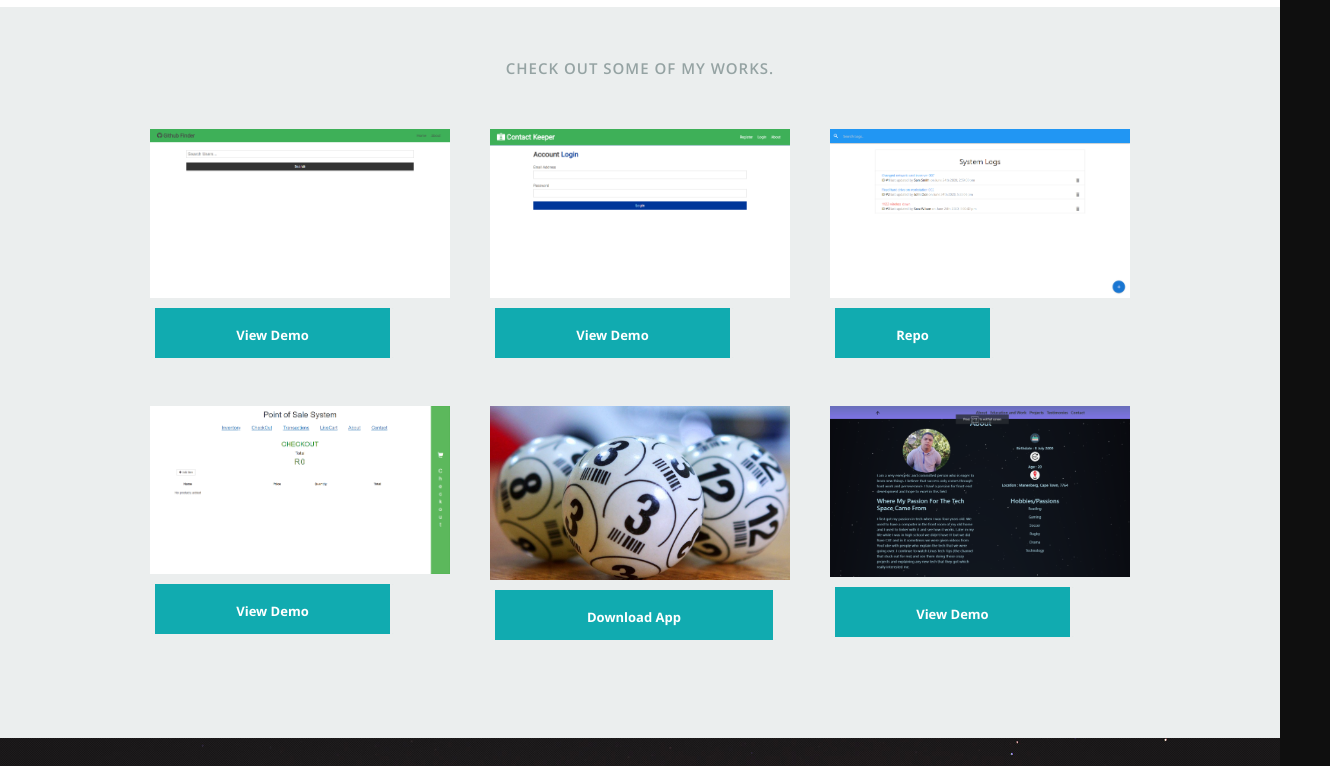
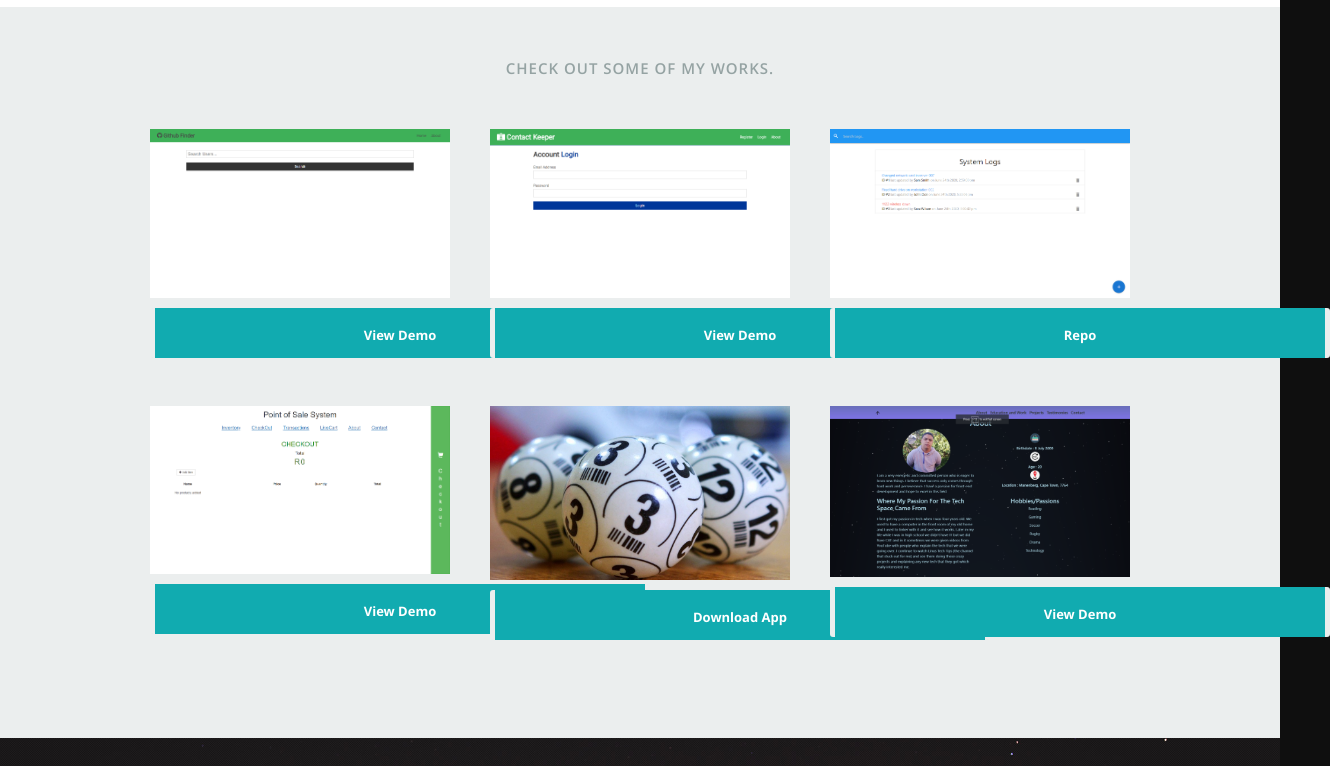
Before and after one commit to HishaamDeVries/New-Portfolio, a React (Create React App) app: page / in a window 1280 px wide. Shown: the part 3349-4115 px from the top of the page, 1330 px wide, since content can reach past the window. Built offline with nearby package versions, Linux system fonts and the light colour scheme.

Commit message:
Checking something

```diff
--- a/public/css/layout.css
+++ b/public/css/layout.css
@@ -454,7 +454,7 @@ ul#nav li.current a { color: #F06000; }
 }
 
 #portfolio .button1 {
-   width: 200%;
+   width: 500px;
    height: 50px;
    font-size: small;
    border-left: 5px solid rgb(235,238,238);
```
Also changed, not shown: 1 other file (tests, documents, lock files or other folders).
